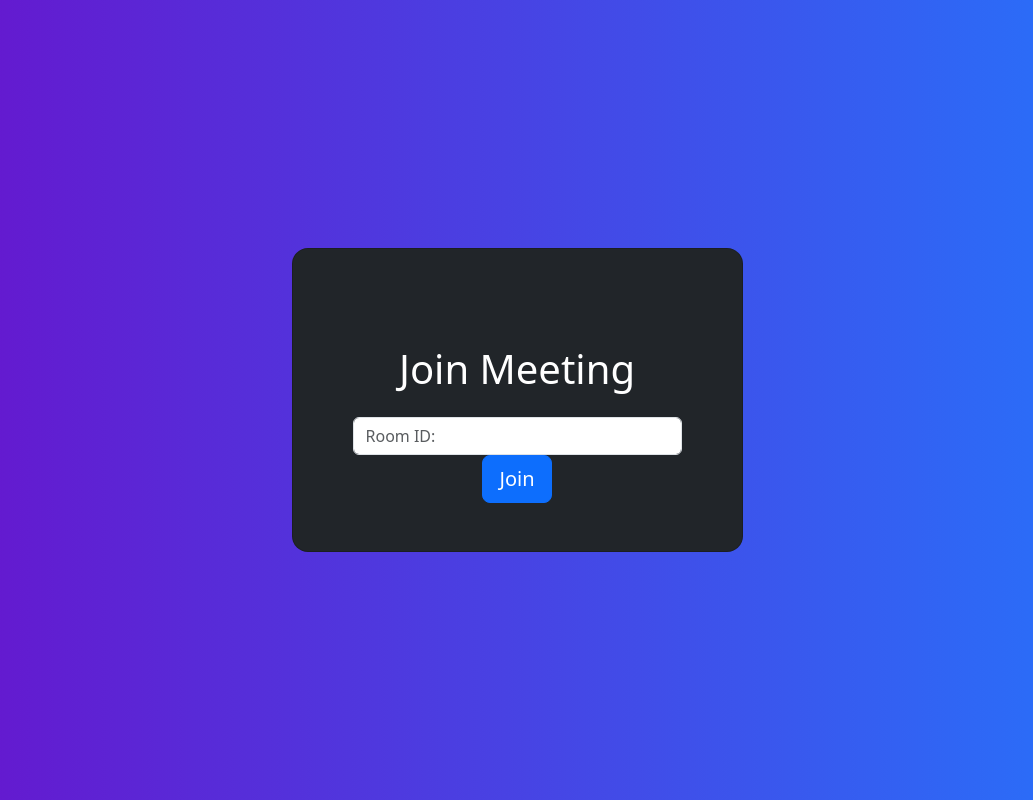
After one commit to Clive-Nyaga/Flask-Video-Conferencing-App, a Flask app: page /join in a window 1280 px wide. The commit adds this page. Shown: the whole page, without its empty margins (123-1156 px from the left). Run offline with Flask 3, Linux system fonts and the light colour scheme; a user stored in the database is signed in; tables that the repository leaves empty hold one stand-in row (values such as "Sample post").

Commit message:
Sets up functionality for joining meetings, applies styling to the meeting.html page

```diff
--- a/app.py
+++ b/app.py
@@ -112,11 +112,14 @@
 @app.route("/meeting")
 @login_required
 def meeting():
-    return render_template("meeting.html")
+    return render_template("meeting.html", username=current_user.username)
 
-@app.route("/join")
+@app.route("/join", methods=["GET", "POST"])
 @login_required
 def join():
+    if request.method == "POST":
+        room_id = request.form.get("roomID")
+        return redirect(f"/meeting?roomID={room_id}")
     return render_template("join.html")
 
 # @app.route("/logout")
--- a/static/style.css
+++ b/static/style.css
@@ -3,3 +3,33 @@
     background: -webkit-linear-gradient(to right, rgba(106, 17, 203, 1), rgba(37, 117, 252, 1));
     background: linear-gradient(to right, rgba(106, 17, 203, 1), rgba(37, 117, 252, 1));
 }
+
+#root {
+    width: 100vw;
+    height: 100vh;
+    }
+
+    /* Remove the outline from the video embed */
+    #root video {
+        outline: none;
+    }
+
+    /* Style the "Back to Dashboard" button */
+    .back-to-dashboard {
+        position: absolute;
+        top: 20px;
+        left: 20px;
+    }
+
+    .back-to-dashboard button {
+        padding: 10px 20px;
+        background-color: #ffffff;
+        border: none;
+        border-radius: 5px;
+        cursor: pointer;
+    }
+
+    /* Hide any content that overflows the viewport */
+    body {
+        overflow: hidden;
+    }
--- /dev/null
+++ b/templates/join.html
@@ -0,0 +1,15 @@
+{% extends 'base.html' %}
+
+{% block title %} Join Meeting {% endblock %}
+
+{% block content %}
+    <div class="container">
+        <h1 class="text-center mt-5">Join Meeting</h1>
+        <form action="{{ url_for('join') }}" method="POST" class="mt-4">
+            <div class="form-group">
+                <input type="text" placeholder="Room ID:" class="form-control" id="roomID" name="roomID" required>
+            </div>
+            <button class="btn btn-primary btn-lg" type="submit">Join</button>
+        </form>
+    </div>
+{% endblock %}
```
